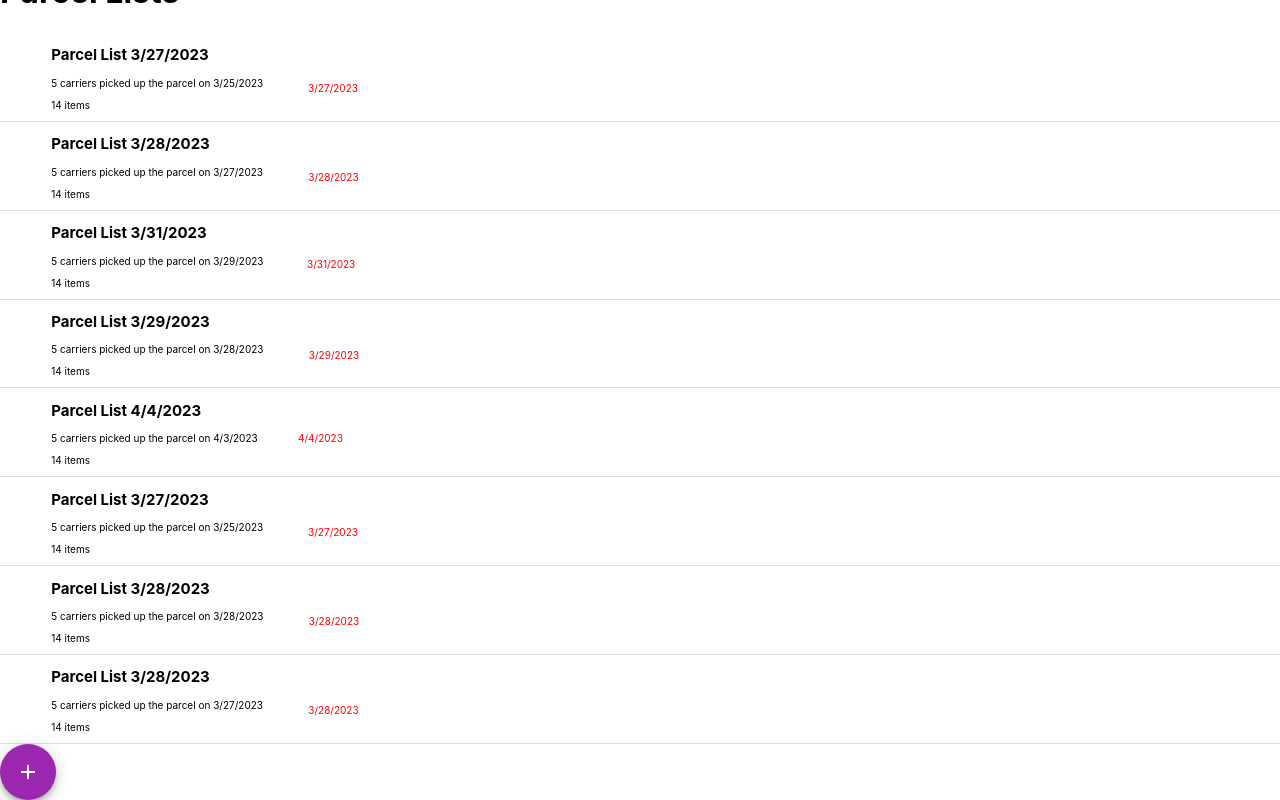
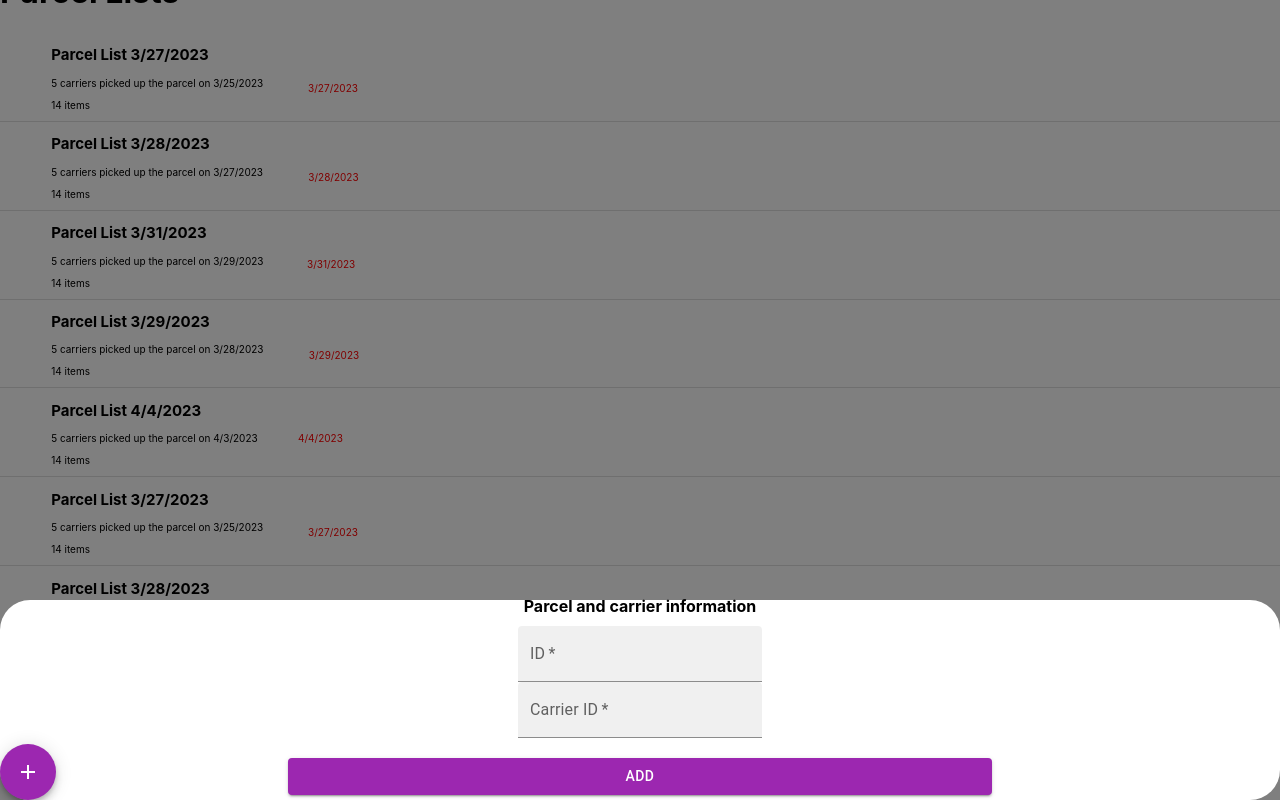
Before and after one commit to JessRm04/mediamarkt-orders-solution, a React (Create React App) app: page / in a window 1280 px wide. Both pictures are taken after a click on the button "add". Shown: the part 49-849 px from the top of the page. Built offline with nearby package versions, Linux system fonts and the light colour scheme.

Commit message:
add functionality to Add button, implement modal

```diff
--- a/src/App.js
+++ b/src/App.js
@@ -1,6 +1,7 @@
 import './App.css';
 import {Route, Routes} from "react-router"
 import ParcelLists from './assets/pages/ParcelLists';
+// import ParcelInformationModal from './assets/components/molecules/ParcelInformationModal.jsx'
 
 function App() {
   return (
--- /dev/null
+++ b/src/assets/components/molecules/ParcelInformationModal.jsx
@@ -0,0 +1,55 @@
+import React, { useRef, useEffect } from 'react';
+import './parcelInformationModal.css'
+import TextField from '@mui/material/TextField';
+import Button from '@mui/material/Button';
+
+
+
+function ParcelInformationModal({ onClose }) {
+    const modalRef = useRef();
+
+    useEffect(() => {
+      const handleClickOutside = (event) => {
+        if (modalRef.current && !modalRef.current.contains(event.target)) {
+          onClose();
+        }
+      };
+      document.addEventListener('mousedown', handleClickOutside);
+      return () => {
+        document.removeEventListener('mousedown', handleClickOutside);
+      };
+    }, [onClose]);
+
+  return (
+    <>
+
+  <div class="modalOverlay"></div>
+    <div ref={modalRef}>
+            <div className="modalContainer">
+                <h1 className="header">Parcel and carrier information</h1>
+                <form className="formContainer">
+                <div className="textField">
+                    <TextField
+                    required
+                    id="filled-required"
+                    label="ID"
+                    variant="filled"
+                    />
+                    <TextField
+                    required
+                    id="filled-required"
+                    label="Carrier ID"
+                    variant="filled"
+                    />
+                </div>
+                </form>
+                <br></br>
+                <Button className="button" variant="contained" color="secondary">ADD</Button>
+                <br></br>
+            </div>
+        </div>
+    </>
+  );
+};
+
+export default ParcelInformationModal;
--- /dev/null
+++ b/src/assets/components/molecules/parcelInformationModal.css
@@ -0,0 +1,41 @@
+.header{
+    font-size: medium;
+}
+
+.modalContainer{
+    height: 900px;
+    border-radius: 30px;
+    display: flex;
+    flex-direction: column;
+    justify-content: center;
+    align-items: center;
+    position: fixed;
+    bottom: 0;
+    left: 0;
+    right: 0;
+    height: 200px;
+    background-color: white;
+}
+
+.formContainer{
+    justify-self: auto;
+}
+
+.button{
+    width: 55%;
+}
+
+.textField{
+    display: flex;
+    flex-direction: column;
+    align-items: center;
+}
+
+.modalOverlay {
+    position: fixed;
+    top: 0;
+    left: 0;
+    right: 0;
+    bottom: 0;
+    background-color: rgba(0, 0, 0, 0.5);
+  }
--- a/src/assets/pages/ParcelLists.jsx
+++ b/src/assets/pages/ParcelLists.jsx
@@ -1,5 +1,6 @@
-import React from 'react';
-import OrderDetails from '../components/atoms/OrderDetails';
+import React, { useState } from 'react';
+import ParcelInformationModal from '../components/molecules/ParcelInformationModal';
+import OrderDetails from '../components/atoms/orderDetails/OrderDetails';
 import data from './data.json';
 import Fab from '@mui/material/Fab';
 import AddIcon from '@mui/icons-material/Add';
@@ -8,6 +9,15 @@ import AddIcon from '@mui/icons-material/Add';
 function ParcelLists() {
 
   const returnData = data.slice(0, 8);
+
+  const [isModalOpen, setIsModalOpen] = useState(false);
+  const handleOpenModal = () => {
+    setIsModalOpen(true);
+  };
+
+  const handleCloseModal = () => {
+    setIsModalOpen(false);
+  };
 
   return (
     <>
@@ -20,44 +30,14 @@ function ParcelLists() {
           pickupDate={parcel.pickupDate}
         />
       ))}
-      <Fab color="secondary" aria-label="add">
-        <AddIcon />
+      <Fab color="secondary" aria-label="add" onClick={handleOpenModal}>
+        <AddIcon/>
       </Fab>
+      {isModalOpen && (
+        <ParcelInformationModal onClose={handleCloseModal} />)}
     </div>
     </>
   );
 }
 
 export default ParcelLists;
-
-
-
-
-// function ParcelLists() {
-//   const [data, setData] = useState(null);
-
-//   useEffect(() => {
-//     axios
-//       .get('https://challenges-asset-files.s3.us-east-2.amazonaws.com/Events/Media+Markt/Challenges/parcels_mm.json/{id}')
-//       .then(response => {
-//         setData(response.data);
-//       })
-//       .catch(error => {
-//         console.error(error);
-//       });
-//   }, []);
-
-//   if (!data) {
-//     return <div>Loading...</div>;
-//   }
-
-//   return (
-//     <div>
-//       {data.map(parcel => (
-//         <OrderDetails key={parcel.id.$oid} pickupDate={parcel.pickupDate} deliveryDate={parcel.deliveryDate} />
-//       ))}
-//     </div>
-//   );
-// }
-
-// export default ParcelLists;
```
Also changed, not shown: src/assets/components/atoms/orderDetails/OrderDetails.jsx (renamed from src/assets/components/atoms/OrderDetails.jsx), src/assets/components/atoms/orderDetails/orderDetails.css (renamed from src/assets/components/atoms/orderDetails.css).
